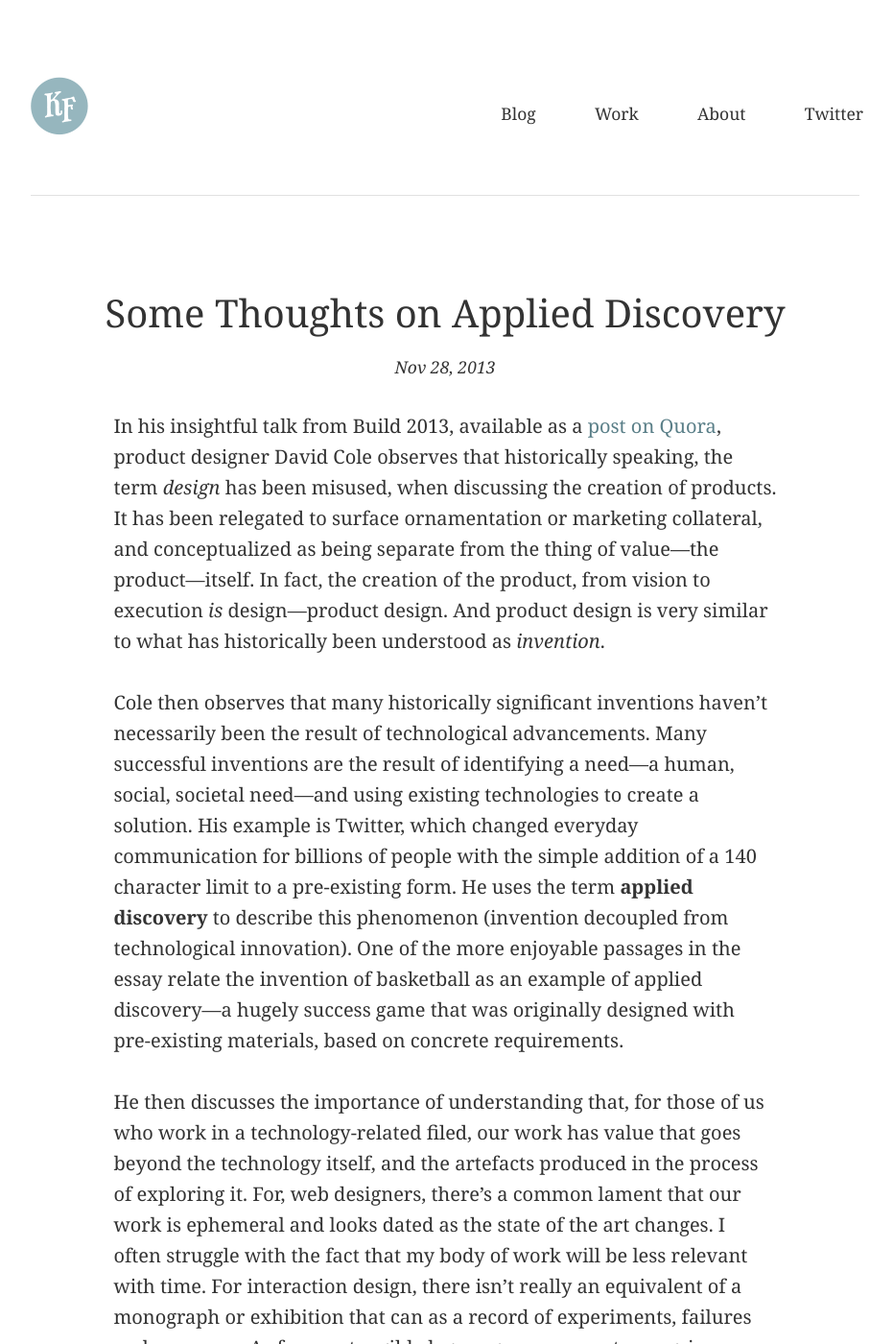
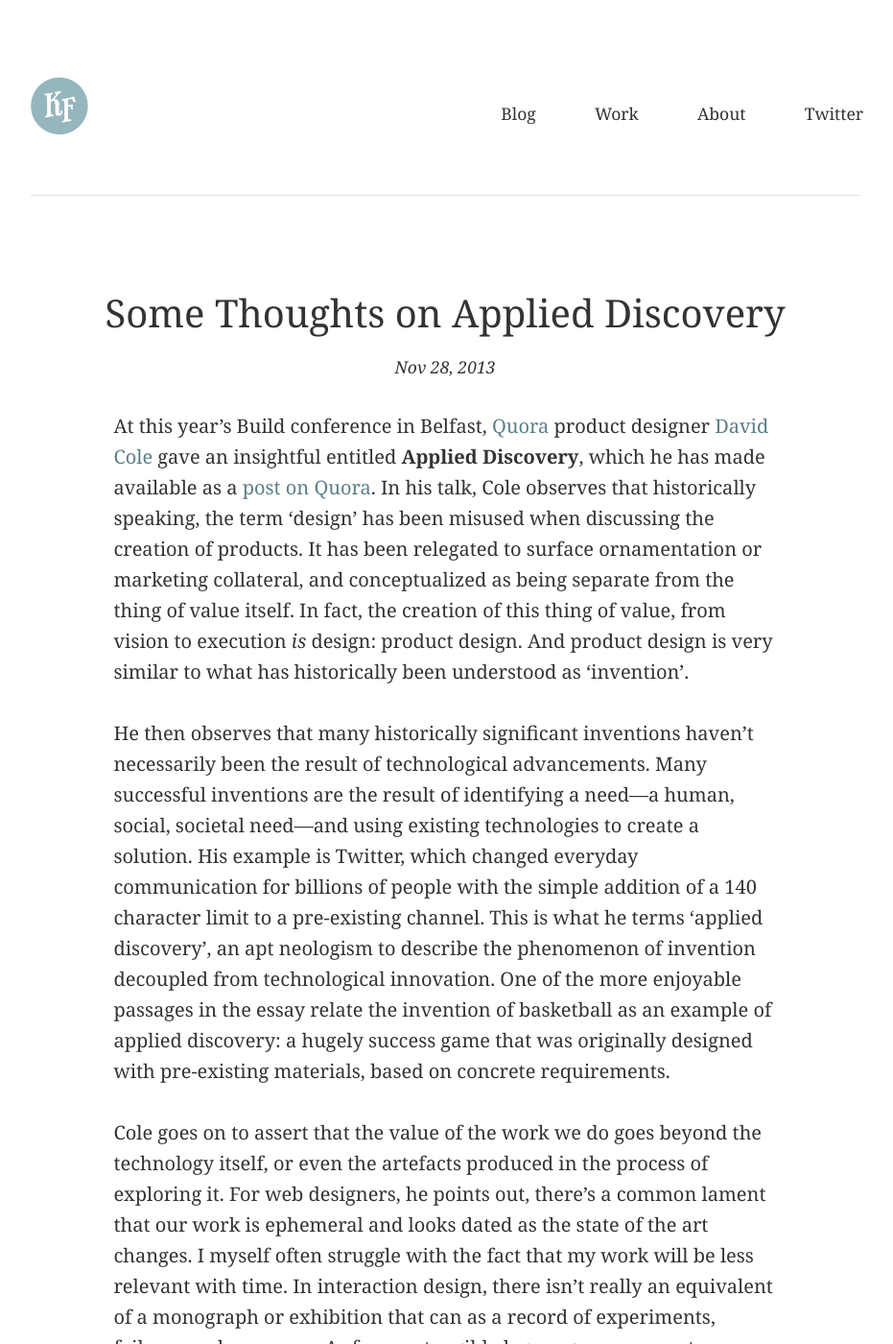
Before and after one commit to kevinfinlayson/kevinfinlayson.com, a Jekyll site: the page built from index.html, in a window 1280 px wide and 1400 px high. Shown: the whole window at 96% size, without its empty margins (176-1107 px from the left). Built offline with Jekyll 4.4.1, drawn with Linux system fonts in a browser that asks for light colours; nearby versions of some CDN libraries; the list of posts is cut into pages by our own code; comment, search, counter and statistics services are not loaded; some of the changed text lies outside the part shown.

Commit message:
More revisions to legacy piece

```diff
--- a/_posts/2013-11-28-some-thoughts-on-applied-discovery.md
+++ b/_posts/2013-11-28-some-thoughts-on-applied-discovery.md
@@ -3,11 +3,11 @@ layout: single-post
 title: Some Thoughts on Applied Discovery
 ---
 
-In his insightful talk from Build 2013,  available as a [post on Quora](http://irondavy.quora.com/Applied-Discovery-Presentation-from-Build-2013), product designer David Cole observes that historically speaking, the term *design* has been misused, when discussing the creation of products. It has been relegated to surface ornamentation or marketing collateral, and conceptualized as being separate from the thing of value—the product—itself. In fact, the creation of the product, from vision to execution *is* design—product design. And product design is very similar to what has historically been understood as *invention*.
+At this year’s Build conference in Belfast, [Quora](http://quora.com) product designer [David Cole](http://davidcole.me) gave an insightful entitled **Applied Discovery**, which he has made available as a [post on Quora](http://irondavy.quora.com/Applied-Discovery-Presentation-from-Build-2013). In his talk, Cole observes that historically speaking, the term ‘design’ has been misused when discussing the creation of products. It has been relegated to surface ornamentation or marketing collateral, and conceptualized as being separate from the thing of value itself. In fact, the creation of this thing of value, from vision to execution *is* design: product design. And product design is very similar to what has historically been understood as ‘invention’.
 
-Cole then observes that many historically significant inventions haven’t  necessarily been the result of technological advancements. Many successful inventions are the result of identifying a need—a human, social, societal need—and using existing technologies to create a solution. His example is Twitter, which changed everyday communication for billions of people with the simple addition of a 140 character limit to a pre-existing form. He uses the term **applied discovery** to describe this phenomenon (invention decoupled from technological innovation). One of the more enjoyable passages in the essay relate the invention of basketball as an example of applied discovery—a hugely success game that was originally designed with pre-existing materials, based on concrete requirements.
+He then observes that many historically significant inventions haven’t  necessarily been the result of technological advancements. Many successful inventions are the result of identifying a need—a human, social, societal need—and using existing technologies to create a solution. His example is Twitter, which changed everyday communication for billions of people with the simple addition of a 140 character limit to a pre-existing channel. This is what he terms ‘applied discovery’, an apt neologism to describe the phenomenon of invention decoupled from technological innovation. One of the more enjoyable passages in the essay relate the invention of basketball as an example of applied discovery: a hugely success game that was originally designed with pre-existing materials, based on concrete requirements.
 
-He then discusses the importance of understanding that, for those of us who work in a technology-related filed, our work has value that goes beyond the technology itself, and the artefacts produced in the process of exploring it. For, web designers, there’s a common lament that our work is ephemeral and looks dated as the state of the art changes. I often struggle with the fact that my body of work will be less relevant with time. For interaction design, there isn’t really an equivalent of a monograph or exhibition that can as a record of experiments, failures and successes. As far as a tangible legacy goes, prospects are grim.
+Cole goes on to assert that the value of the work we do goes beyond the technology itself, or even the artefacts produced in the process of exploring it. For web designers, he points out, there’s a common lament that our work is ephemeral and looks dated as the state of the art changes. I myself often struggle with the fact that my work will be less relevant with time. In interaction design, there isn’t really an equivalent of a monograph or exhibition that can as a record of experiments, failures and successes. As far as a tangible legacy goes, prospects are grim.
 
 But Cole’s perspective is liberating. He observes that we interaction designers are fortunate; interaction design is about discovering new truths about humanity, and the knowledge gained is the true legacy. The websites and apps may expire, but we’re contributing to a new body of knowledge, and that knowledge outlives any physical (or virtual) artifact.
 
```
